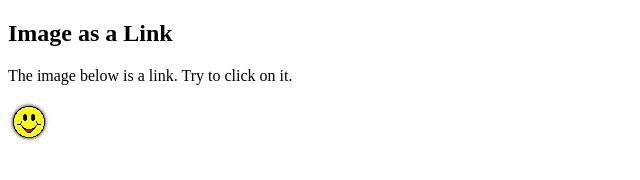
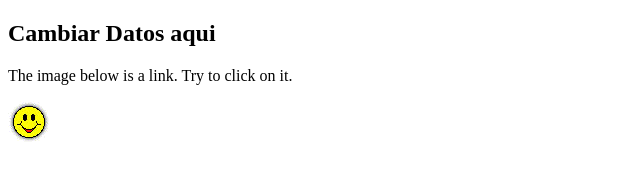
Before and after one commit to hecramos/prueba01, a plain HTML site: page index.html in a window 1280 px wide. Shown: the whole page, without its empty margins (0-640 px from the left). Drawn offline with Linux system fonts and the light colour scheme.

Commit message:
Update index.html

```diff
--- a/index.html
+++ b/index.html
@@ -2,7 +2,7 @@
 <html>
 <body>
 
-<h2>Image as a Link</h2>
+<h2>Cambiar Datos aqui</h2>
 
 <p>The image below is a link. Try to click on it.</p>
 
```
